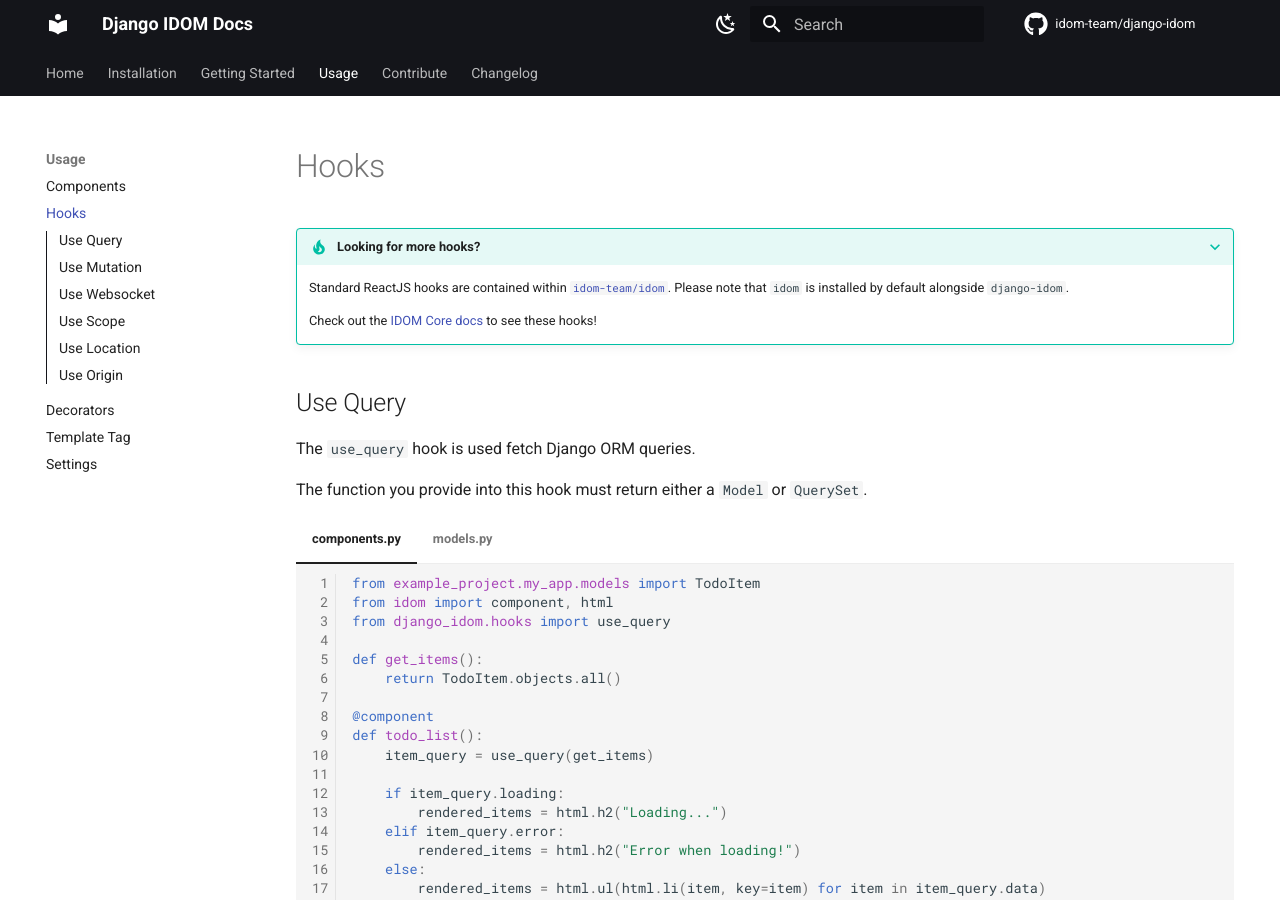
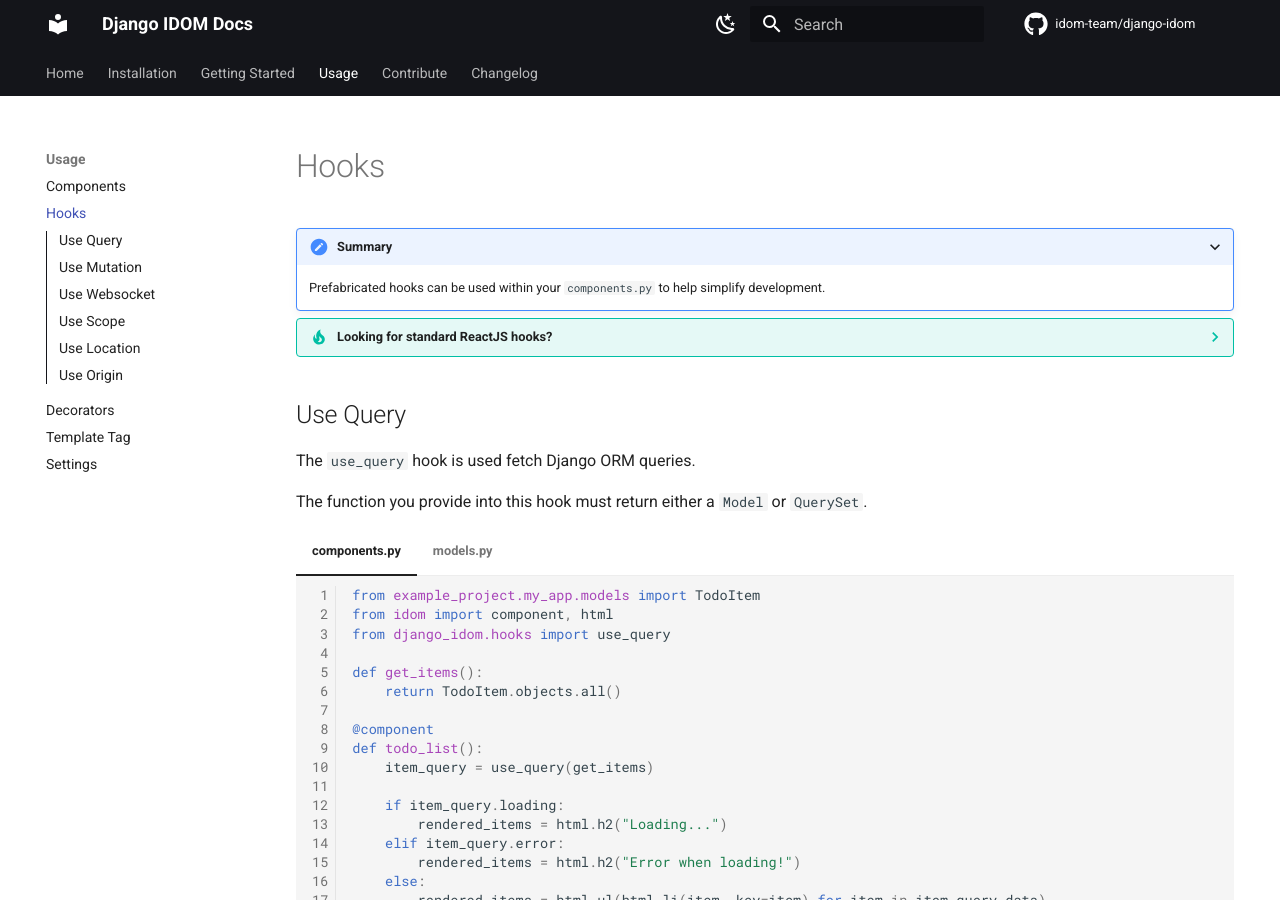
Before and after one commit to reactive-python/reactpy-django, an MkDocs documentation site: the page built from docs/src/features/hooks.md, in a window 1280 px wide and 900 px high. Built offline with MkDocs 1.6.1 and Material for MkDocs 9.7.7, drawn with Linux system fonts in a browser that asks for light colours; comment, search, counter and statistics services are not loaded.

Commit message:
summaries

```diff
--- a/docs/src/features/hooks.md
+++ b/docs/src/features/hooks.md
@@ -1,8 +1,12 @@
-???+ tip "Looking for more hooks?"
+???+ summary
 
-    Standard ReactJS hooks are contained within [`idom-team/idom`](https://github.com/idom-team/idom). Please note that `idom` is installed by default alongside `django-idom`.
+    Prefabricated hooks can be used within your `components.py` to help simplify development.
 
-    Check out the [IDOM Core docs](https://idom-docs.herokuapp.com/docs/reference/hooks-api.html#basic-hooks) to see these hooks!
+??? tip "Looking for standard ReactJS hooks?"
+
+    Standard ReactJS hooks are contained within [`idom-team/idom`](https://github.com/idom-team/idom). Since `idom` is installed by default alongside `django-idom`, you can import them at any time.
+
+    Check out the [IDOM Core docs](https://idom-docs.herokuapp.com/docs/reference/hooks-api.html#basic-hooks) to see what hooks are available!
 
 ## Use Query
 
```
Also changed, not shown: docs/src/features/components.md (+4 -0 lines), docs/src/features/decorators.md (+5 -1 lines), docs/src/features/settings.md (+4 -2 lines), docs/src/features/templatetag.md (+5 -1 lines), docs/src/getting-started/learn-more.md (+1 -1 lines).
